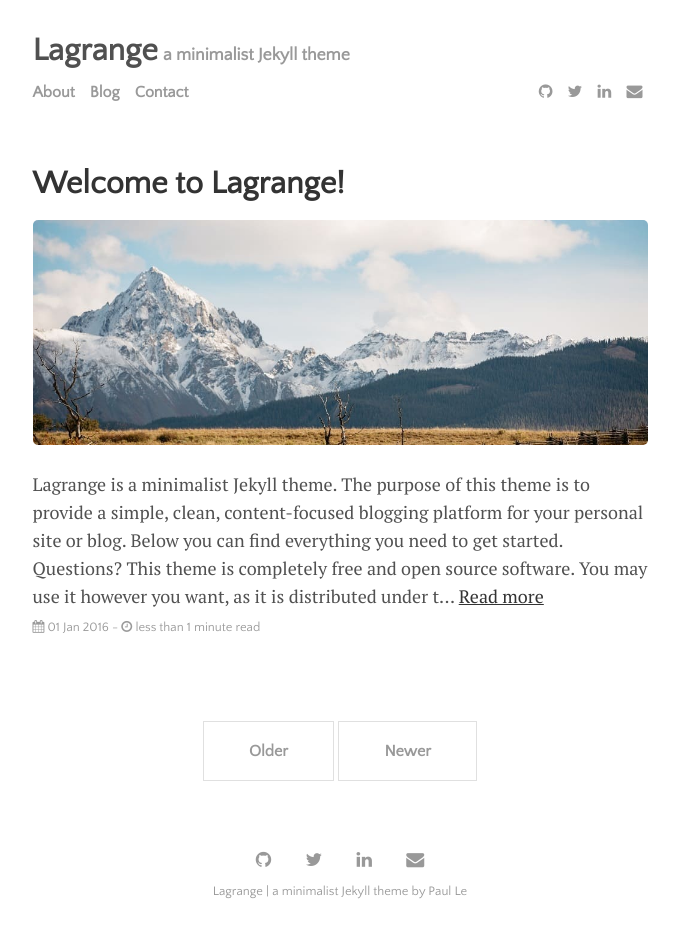
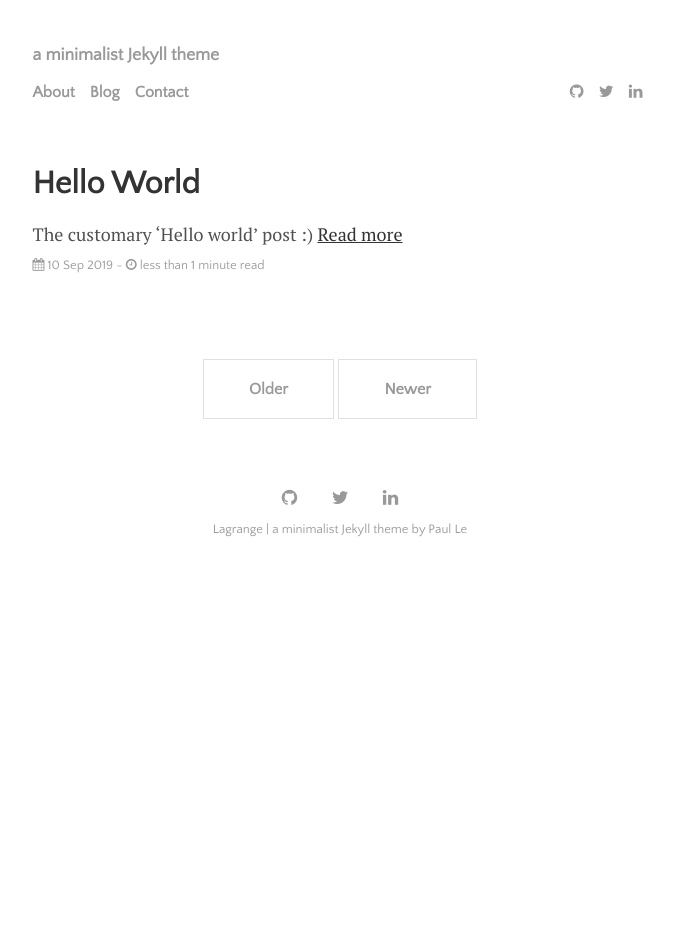
Before and after one commit to akajla09/akajla09.github.io, a Jekyll site: the page built from index.html, in a window 1280 px wide. Shown: the whole page, without its empty margins (300-979 px from the left). Built offline with Jekyll 4.4.1, drawn with Linux system fonts in a browser that asks for light colours; the list of posts is cut into pages by our own code; after the commit the page ends 900 px from its top, so only the background shows below that.

Commit message:
hello world

```diff
--- a/_config.yml
+++ b/_config.yml
@@ -20,9 +20,9 @@ permalink:           none
 plugins:             [jekyll-paginate, jekyll-sitemap, jekyll-feed, jekyll-seo-tag]
 
 # Customise atom feed settings (this is where Jekyll-Feed gets configuration information)
-title:		           'Lagrange'
+title:		           ''
 description:	       'a minimalist Jekyll theme'
-author:              'Paul Le'
+author:              'Aditya Kajla'
 
 # RSS 2.0 can be used instead of Atom by uncommenting following two lines
 #feed:
--- a/_data/settings.yml
+++ b/_data/settings.yml
@@ -16,7 +16,7 @@ social:
 - {icon: 'github', link: 'https://github.com/akajla09'}
 - {icon: 'twitter', link: 'https://twitter.com/akajla09'}
 - {icon: 'linkedin', link: 'https://www.linkedin.com/in/akajla/'}
-- {icon: 'envelope', link: 'mailto:aditya@nine-cap.com'}
+# - {icon: 'envelope', link: 'mailto:'}
 # - {icon: 'rss-square', link: '/feed.xml'}
 # - {icon: 'rss-square', link: '/rss-feed.xml'}
 
--- a/_includes/footer.html
+++ b/_includes/footer.html
@@ -1,4 +1,4 @@
 <footer class="footer">
   {% include social-icons.html %}
-  <div class="post-date"><a href="{{ site.github.url }}/menu/about.html">{{ site.title }} | {{ site.description }} by {{ site.author }}</a></div>
+  <div class="post-date"><a href="https://lenpaul.github.io/Lagrange/menu/about.html">Lagrange | a minimalist Jekyll theme by Paul Le</a></div>
 </footer>
--- a/_posts/2016-01-01-welcome-to-lagrange.md
+++ /dev/null
@@ -1,14 +0,0 @@
----
-layout: post
-title: "Welcome to Lagrange!"
-author: "Paul Le"
-categories: journal
-tags: [documentation,sample]
-image: mountains.jpg
----
-
-Lagrange is a minimalist Jekyll theme. The purpose of this theme is to provide a simple, clean, content-focused blogging platform for your personal site or blog. Below you can find everything you need to get started.
-
-## Questions?
-
-This theme is completely free and open source software. You may use it however you want, as it is distributed under the [MIT License](http://choosealicense.com/licenses/mit/). If you are having any problems, any questions or suggestions, feel free to [tweet at me](https://twitter.com/intent/tweet?text=My%question%about%Lagrange%is:%&amp;via=paululele), or [file a GitHub issue](https://github.com/lenpaul/lagrange/issues/new).
--- /dev/null
+++ b/_posts/2019-09-10-hello-world.md
@@ -0,0 +1,9 @@
+---
+layout: post
+title: "Hello World"
+author: "Aditya Kajla"
+categories: journal
+tags: [documentation,sample]
+---
+
+The customary 'Hello world' post :)
--- a/menu/about.md
+++ b/menu/about.md
@@ -1,10 +1,7 @@
 ---
 layout: page
-title: Welcome to Lagrange!
+title: Welcome!
 ---
 
-Lagrange is a minimalist Jekyll theme. The purpose of this theme is to provide a simple, clean, content-focused blogging platform for your personal site or blog. Below you can find everything you need to get started.
-
-### Questions?
-
-This theme is completely free and open source software. You may use it however you want, as it is distributed under the [MIT License](http://choosealicense.com/licenses/mit/). If you are having any problems, any questions or suggestions, feel free to [tweet at me](https://twitter.com/intent/tweet?text=My%question%about%Lagrange%is:%&amp;via=paululele), or [file a GitHub issue](https://github.com/lenpaul/lagrange/issues/new).
+Hi! 👋 I'm Aditya. I'm new to this whole blogging thing. I plan on using this space to talk about programming, startups,
+new ideas and other interesting things. Feel free to follow along if you're interested or [get in touch!](https://twitter.com/intent/tweet?text=%40akajla09)
```
Also changed, not shown: menu/contact.md (+1 -1 lines), assets/img/mountains.jpg (deleted).
